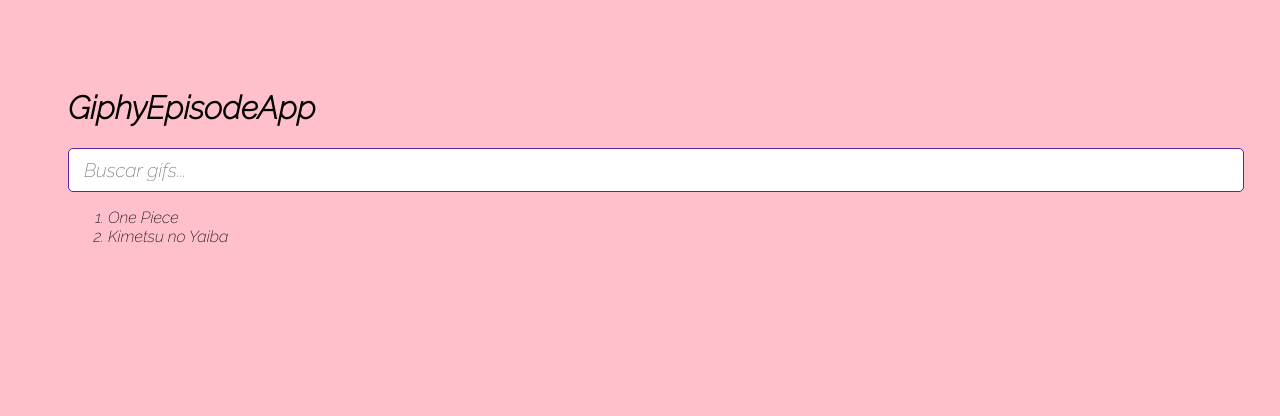
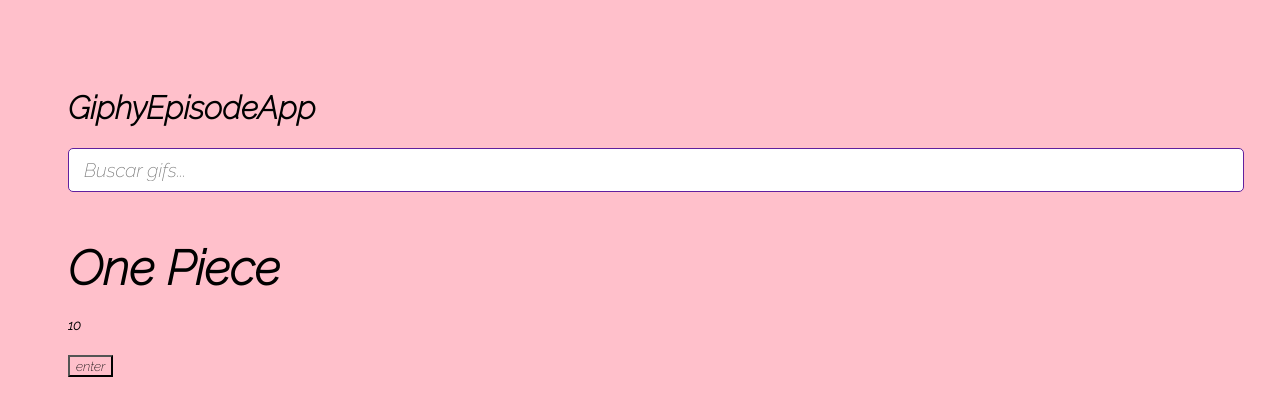
Before and after one commit to SilvanaZ/giphy-Episode, a React (Vite) app in the folder giphy-episode/: page / in a window 1280 px wide. Shown: the top 416 px of the page. Built offline with nearby package versions, Linux system fonts and the light colour scheme; no server answers.

Commit message:
usando useEffect
Casi listo para deployar

```diff
--- a/giphy-episode/src/GiphyEpisodeApp.jsx
+++ b/giphy-episode/src/GiphyEpisodeApp.jsx
@@ -1,9 +1,10 @@
 import React, { useState } from "react";
-import { AddCategory } from "./components/AddCategory";
+import { AddCategory } from "./____components____/AddCategory";
+import { GifGrid } from "./____components____/GifGrid";
 
 export const GiphyEpisodeApp = () => {
 
-    const [ categories, setCategories ] = useState([ 'One Piece', 'Kimetsu no Yaiba' ]);
+    const [ categories, setCategories ] = useState([ 'One Piece' ]);
 
     const onAddCategory = (newCategory) => {
         if (categories.includes(newCategory)) return;
@@ -15,24 +16,21 @@
 
     return (
         <>
-            {/* titulo */}
             <h1> GiphyEpisodeApp</h1>
-
-            {/* Input */}
             <AddCategory
                 //setCategories={setCategories}
                 onNewCategory={(value) => onAddCategory(value)}
             //currentCategories={categories}
             />
 
-            {/* Listado de Gif */}
             {/*<button onClick={onAddCategory}>Añadir</button>*/}
+            {
+                categories.map(category => (
+                    <GifGrid key={category}
+                        category={category} />
 
-            <ol>
-                {categories.map(category => {
-                    return <li key={category}>{category}</li>
-                })}
-            </ol>
+                ))
+            }
 
             {/* Gif Item */}
 
--- /dev/null
+++ b/giphy-episode/src/____components____/GifGrid.jsx
@@ -0,0 +1,25 @@
+import { useState, useEffect } from 'react';
+import { getGifts } from '../___helpers___/getGifts.js';
+
+
+
+
+export const GifGrid = ({ category }) => {
+
+
+    const [ counter, setCounter ] = useState(10);
+
+    useEffect(() => {
+        getGifts(category);
+    }, []);
+
+
+    return (
+        <>
+            <h3>{category}</h3>
+            {/* <p>Hola a todos</p> */}
+            <h5>{counter}</h5>
+            <button onClick={() => setCounter(counter + 1)}>enter</button>
+        </>
+    )
+}
--- /dev/null
+++ b/giphy-episode/src/___helpers___/getGifts.js
@@ -0,0 +1,14 @@
+export const getGifts = async (category) => {
+    const url = `https://api.giphy.com/v1/gifs/search?api_key=lOTLAXafhMb69HZy6EWjaNI8UfxUNqf6&q=${category}&limit=10`;
+    const resp = await fetch(url);
+    const { data } = await resp.json();
+
+    const gifts = data.map(img => ({
+        id: img.id,
+        title: img.title,
+        url: img.images.downsized_medium.url
+    }))
+
+    console.log(gifts);
+    return gifts;
+}
```
Also changed, not shown: giphy-episode/src/____components____/AddCategory.jsx (renamed from giphy-episode/src/components/AddCategory.jsx).
